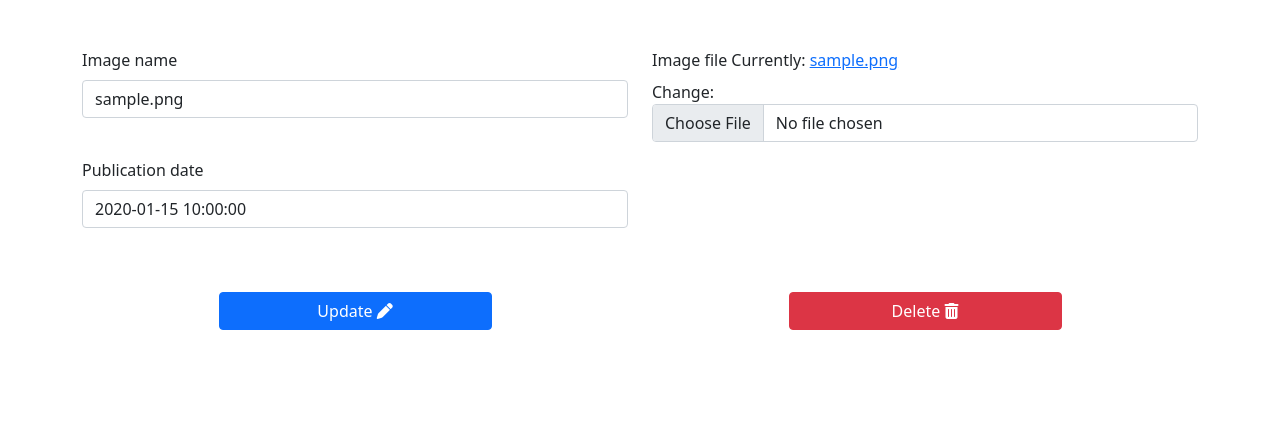
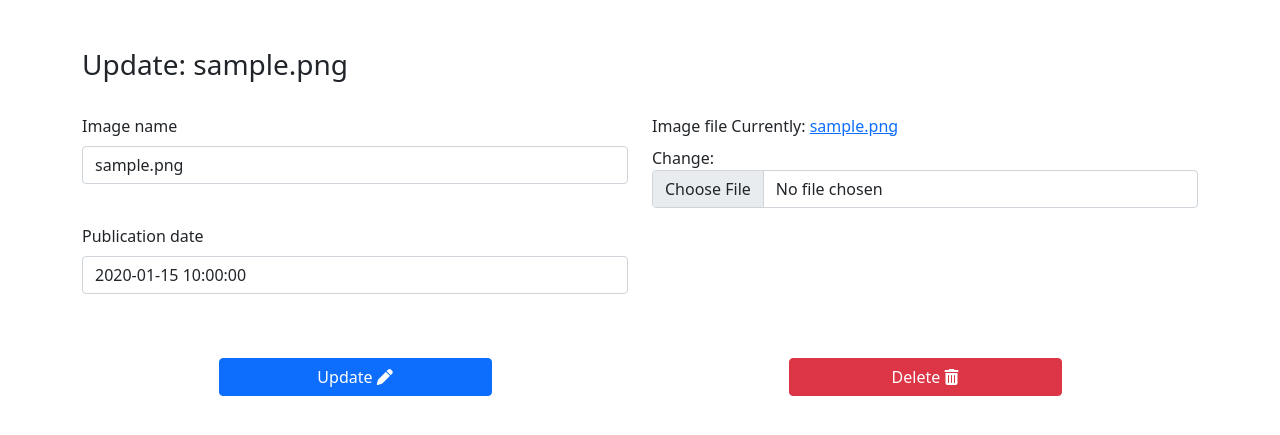
Before and after one commit to kchiv/recipeindex, a Django app: page /images/form/edit/1/ in a window 1280 px wide. Shown: the part 62-497 px from the top of the page. Run offline with Django 3.2, Linux system fonts and the light colour scheme; tables that the repository leaves empty hold one stand-in row (values such as "Sample post"); some libraries are stand-ins or nearby versions.

Commit message:
check for edit context in file form

```diff
--- a/templates/image/file_form.html
+++ b/templates/image/file_form.html
@@ -5,7 +5,12 @@
 {% block content %}
 <div class="container my-5">
     <div class="row">
-        <div class="col">
+        {% if edit %}
+        <div class="col-12 mb-4">
+                <h3>Update: {% if object.image_name %}{{ object.image_name }}{% else %}{{ object.image_file }}{% endif %}</h3>
+        </div>
+        {% endif %}
+        <div class="col-12">
             <form method="post" class="row" enctype="multipart/form-data" id="fileForm">
                 {% csrf_token %}
                 {{ form.errors }}
```
